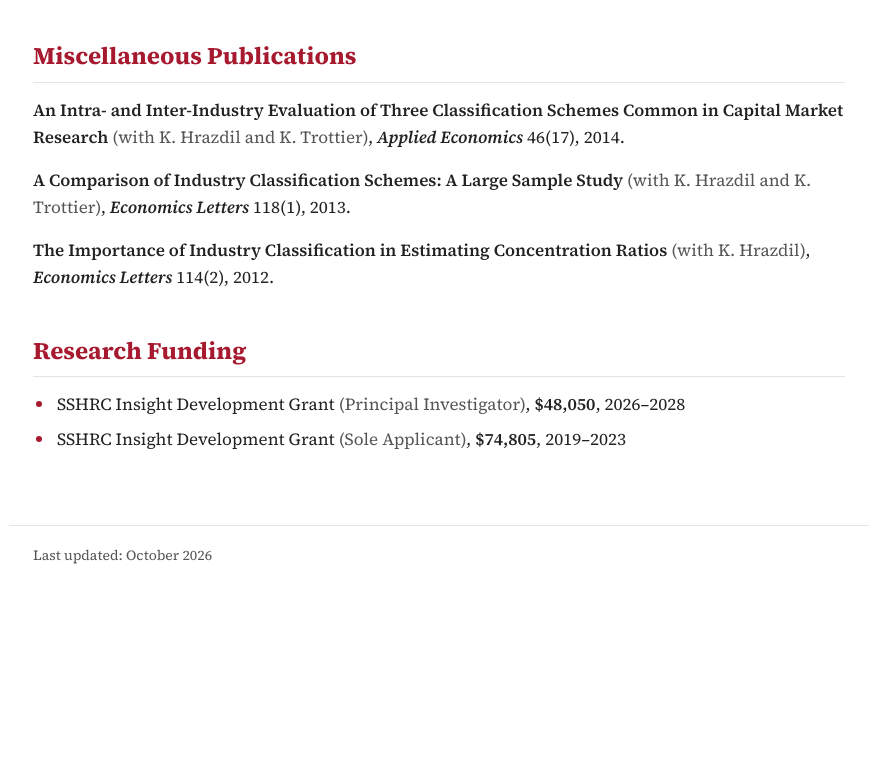
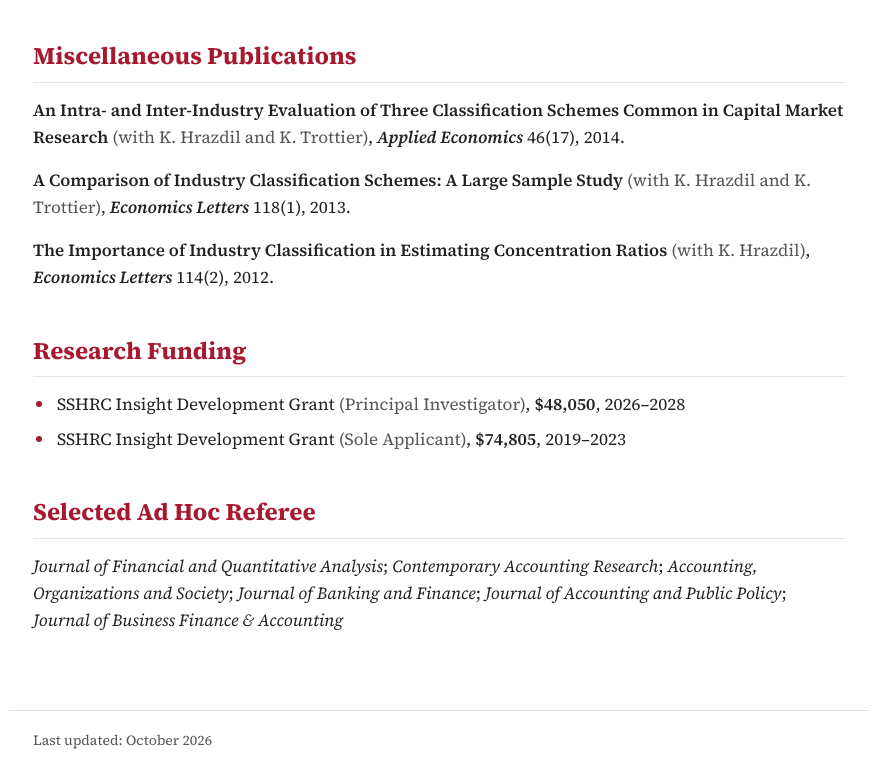
Before and after one commit to ray108828-pixel/ray108828-pixel.github.io, a plain HTML site: page index.html in a window 1280 px wide. Shown: the part 1921-2705 px from the top of the page, without its empty margins (201-1077 px from the left). Before the commit the page ends 2520 px from the top, so only its background shows below. Drawn offline with Linux system fonts and the light colour scheme.

Commit message:
Add Selected Ad Hoc Referee section
Co-Authored-By: Claude Opus 5.5 <noreply@anthropic.com>
Claude-Session: https://claude.ai/code/session_01PTnLZV14tyGdCwRDYnE3V8

```diff
--- a/index.html
+++ b/index.html
@@ -241,6 +241,9 @@
     <li>SSHRC Insight Development Grant <span class="role">(Sole Applicant)</span>, <span class="amount">$74,805</span>, 2019–2023</li>
   </ul>
 
+  <h2>Selected Ad Hoc Referee</h2>
+  <p><em>Journal of Financial and Quantitative Analysis</em>; <em>Contemporary Accounting Research</em>; <em>Accounting, Organizations and Society</em>; <em>Journal of Banking and Finance</em>; <em>Journal of Accounting and Public Policy</em>; <em>Journal of Business Finance &amp; Accounting</em></p>
+
 </div>
 <footer>Last updated: October 2026</footer>
 <!-- Visit counter (hits.sh). Stats: https://hits.sh/ray108828-pixel.github.io/ -->
```
